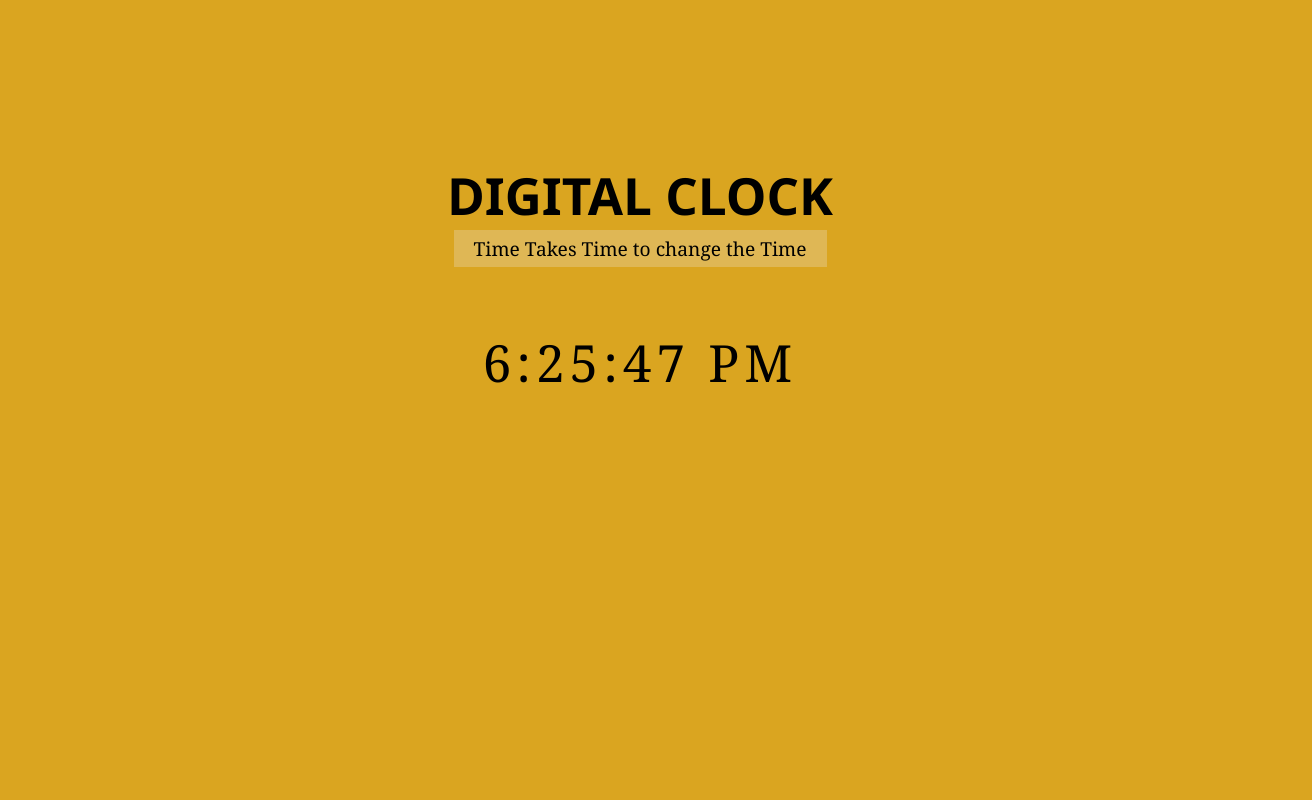
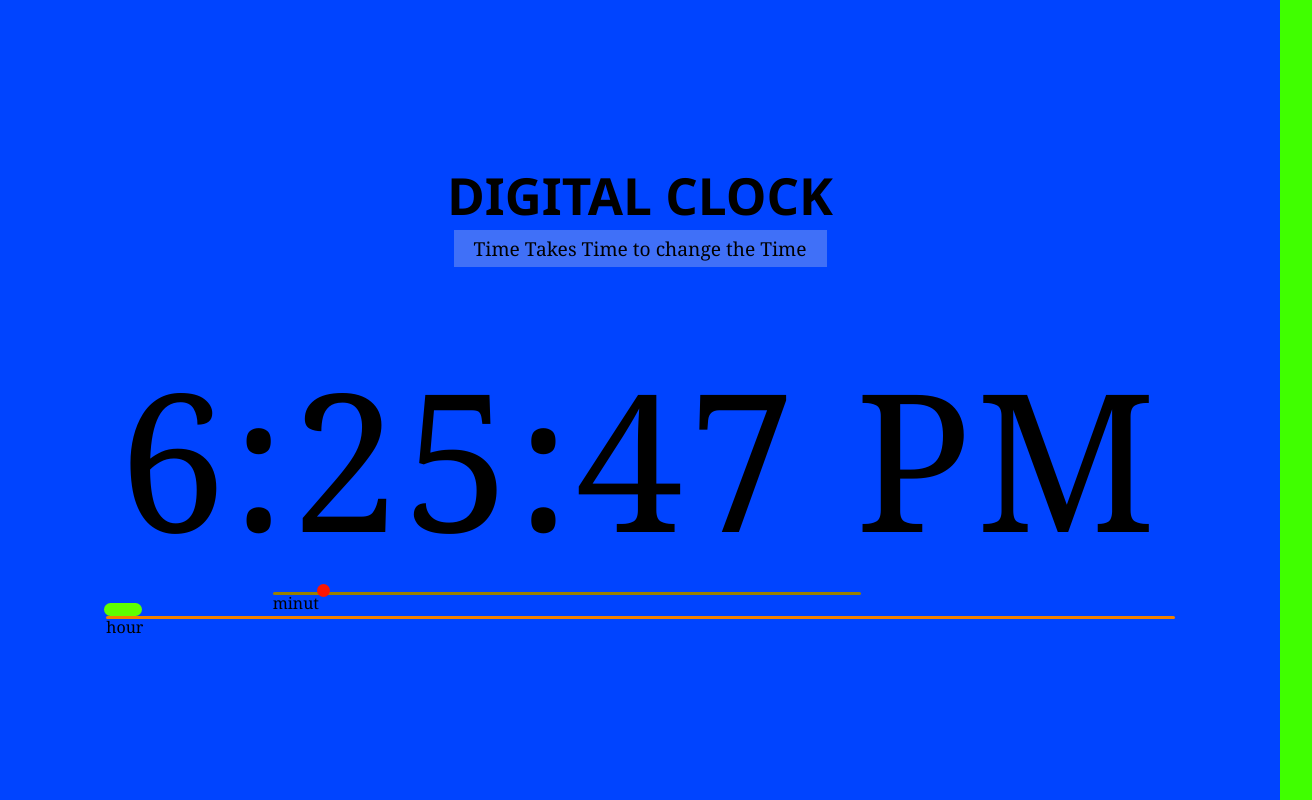
Before and after one commit to Praveenkr398/DigitalClock, a plain HTML site: page index.html in a window 1280 px wide. Shown: the top 800 px of the page, 1312 px wide, since content can reach past the window. Drawn offline with Linux system fonts and the light colour scheme.

Commit message:
Update index.html

```diff
--- a/index.html
+++ b/index.html
@@ -5,7 +5,7 @@
     <meta name="viewport" content="width=device-width, initial-scale=1.0">
     <title>digital clock</title>
     <link rel="stylesheet" href="style.css">
-    <!-- <link rel="stylesheet" href="animation.css"> -->
+    <link rel="stylesheet" href="animation.css">
 </head>
 <body>
     <div class="container">
@@ -21,9 +21,9 @@
         <span id="motion-22"></span>
 
         <!-- comment these 3,4 motion span if you use 2nd style: animation.css -->
-        <!-- <span id="motion-3">hour</span>
+        <span id="motion-3">hour</span>
         <span id="motion-4">minut</span>
-        <span id="box"></span> -->
+        <span id="box"></span>
 
         <!-- animation code end -->
 
```
